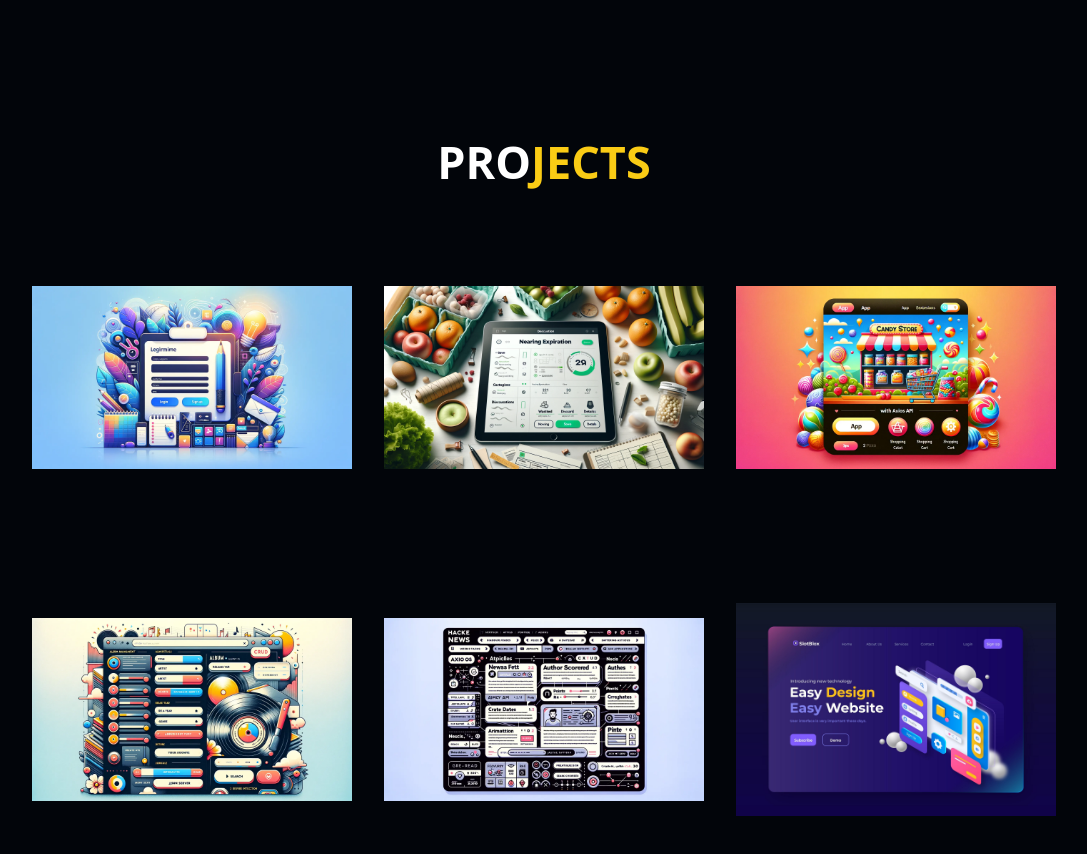
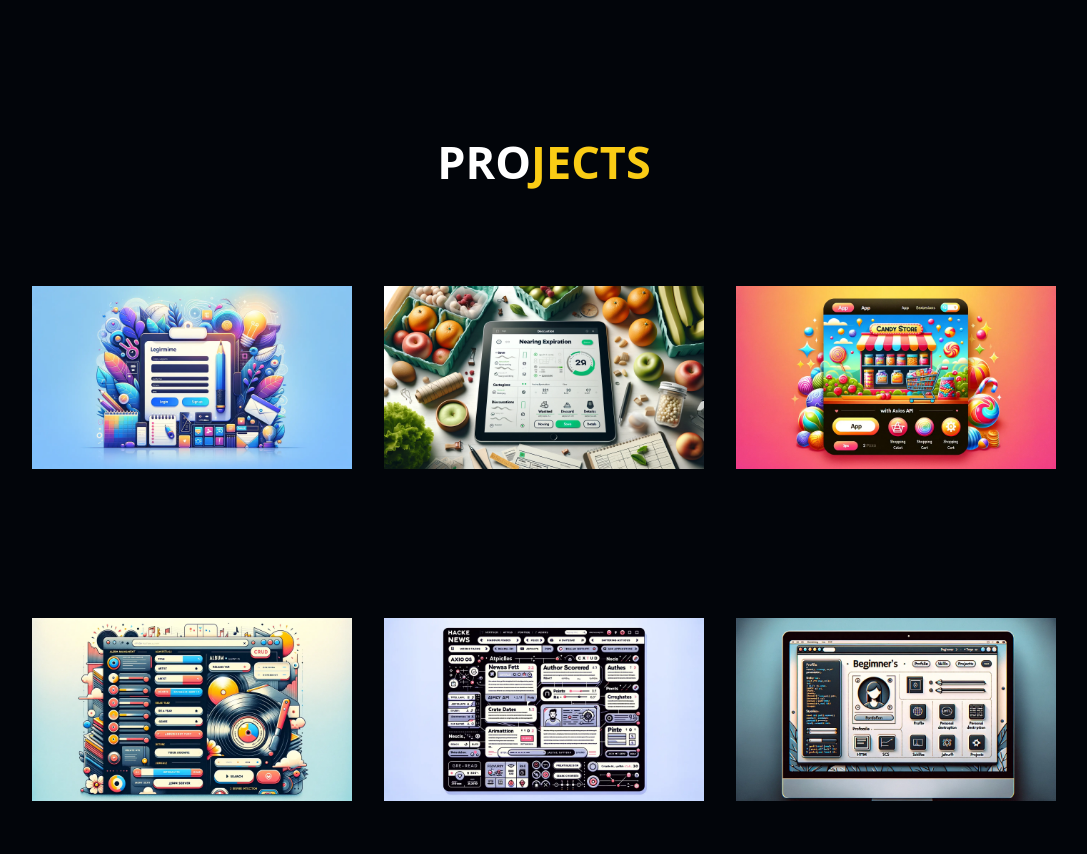
Before and after one commit to MarioDanilo0111/port_folio, a Next.js app: page /Components/Projects in a window 1280 px wide. Shown: the top 854 px of the page, without its empty margins (96-1183 px from the left). Built offline with nearby package versions, Linux system fonts and the light colour scheme.

Commit message:
Added imagen and link to Beginers Portfolio

```diff
--- a/pages/Components/Projects.tsx
+++ b/pages/Components/Projects.tsx
@@ -95,13 +95,18 @@ const Projects = () => {
           </div>
           <div data-aos="fade-left" data-aos-delay="1800">
             <div className="transform cursor-pointer hover:rotate-6 transition-all duration-200 relative w-[100%] h-[200px] md:h-[300px]">
+              <a
+                href="https://github.com/MarioDanilo0111/Portfolio-CV"
+                target="_balank"
+              >
                 <Image
-                src="/images/p1.jpg"
+                  src="/images/beginersPortfolio.webp"
                   alt="portfolio"
                   layout="fill"
                   objectFit="contain"
                   /* className="object-contain" */
                 />
+              </a>
             </div>
           </div>
         </div>
```
Also changed, not shown: public/images/beginersPortfolio.webp (added). Lines whose indentation alone changed are shown as unchanged.
